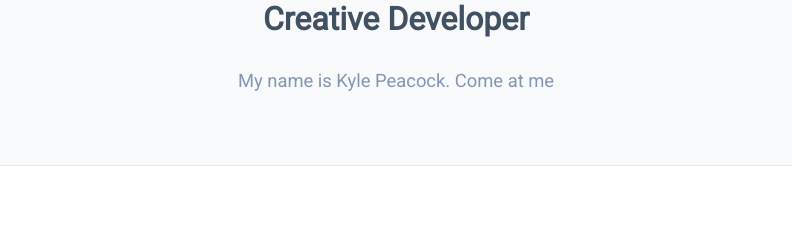
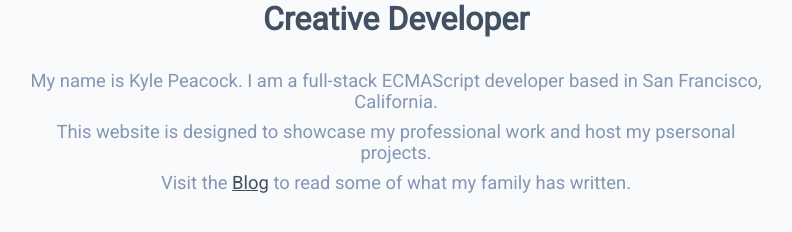
Before and after one commit to krpeacock/nextjs-site, a Next.js app: page / in a window 1280 px wide. Shown: the part 416-648 px from the top of the page, without its empty margins (244-1036 px from the left). Built offline with nearby package versions, Linux system fonts and the light colour scheme.

Commit message:
Link thrown into the homepage

```diff
--- a/pages/index.js
+++ b/pages/index.js
@@ -1,4 +1,5 @@
 import Layout from '../components/Layout.js';
+import Link from 'next/link';
 
 var headProperties = (
   <title>Home Page</title>
@@ -11,12 +12,21 @@ const Index = () => (
   >
     <div className="banner">
       <h1>Creative Developer</h1>
-      <p>My name is Kyle Peacock. Come at me</p>
+      <p>My name is Kyle Peacock. I am a full-stack ECMAScript developer based in San Francisco, California.</p>
+      <p>This website is designed to showcase my professional work and host my psersonal projects.</p>
+      <p>
+        Visit the&nbsp;
+        <Link href='/blog'>
+          <a>Blog</a>
+        </Link>
+        &nbsp;to read some of what my family has written.
+      </p>
     </div>
     <style jsx>
       {`
         h1, p {
           text-align: center;
+          padding: 0 20vw;
         }
         h1 {
           font-size: 2em;
@@ -26,6 +36,11 @@ const Index = () => (
         p {
           color: #8496b3;
           font-size: 1.15em;
+          margin: 0.5em
+        }
+        a {
+          color: #415161;
+
         }
         .banner {
           background: #f9fafb;
```
